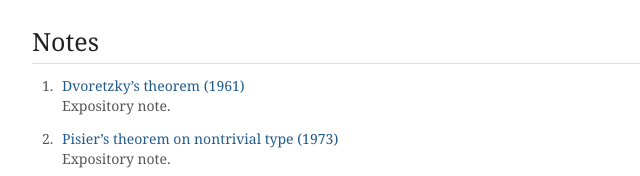
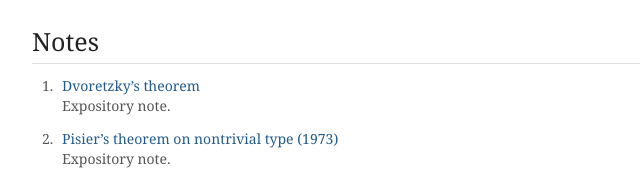
Before and after one commit to nareshidze/nareshidze.github.io, a plain HTML site: page index.html in a window 1280 px wide. Shown: the part 1464-1640 px from the top of the page, 158-798 px from the left. Drawn offline with Linux system fonts and the light colour scheme.

Commit message:
Update Dvoretzky theorem note and correct its historical dating

```diff
--- a/index.html
+++ b/index.html
@@ -162,7 +162,7 @@
       <ol class="papers">
         <li class="paper" id="dvoretzky-theorem">
           <article aria-labelledby="title-dvoretzky-theorem">
-            <h3 class="paper-title" id="title-dvoretzky-theorem"><a href="notes/dvoretzky-theorem.pdf?v=b9b46f91ab58">Dvoretzky’s theorem (1961)</a></h3>
+            <h3 class="paper-title" id="title-dvoretzky-theorem"><a href="notes/dvoretzky-theorem.pdf?v=3e176e1fd3e4">Dvoretzky’s theorem</a></h3>
             <p class="paper-venue">Expository note.</p>
           </article>
         </li>
```
Also changed, not shown: 1 other file.
